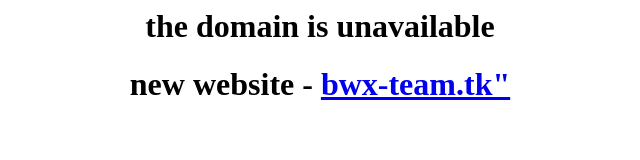
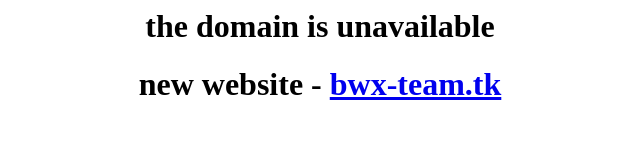
Before and after one commit to Bwz72829191/g, a plain HTML site: page index.html in a window 1280 px wide. Shown: the whole page, without its empty margins (320-960 px from the left). Drawn offline with Linux system fonts and the light colour scheme.

Commit message:
Update index.html

```diff
--- a/index.html
+++ b/index.html
@@ -1,2 +1,2 @@
 <center><h1>the domain is unavailable</h1></center>
-<center><h1>new website - <a href="http://bwx-team.tk/">bwx-team.tk"</a></h1></center>
+<center><h1>new website - <a href="http://bwx-team.tk/">bwx-team.tk</a></h1></center>
```
